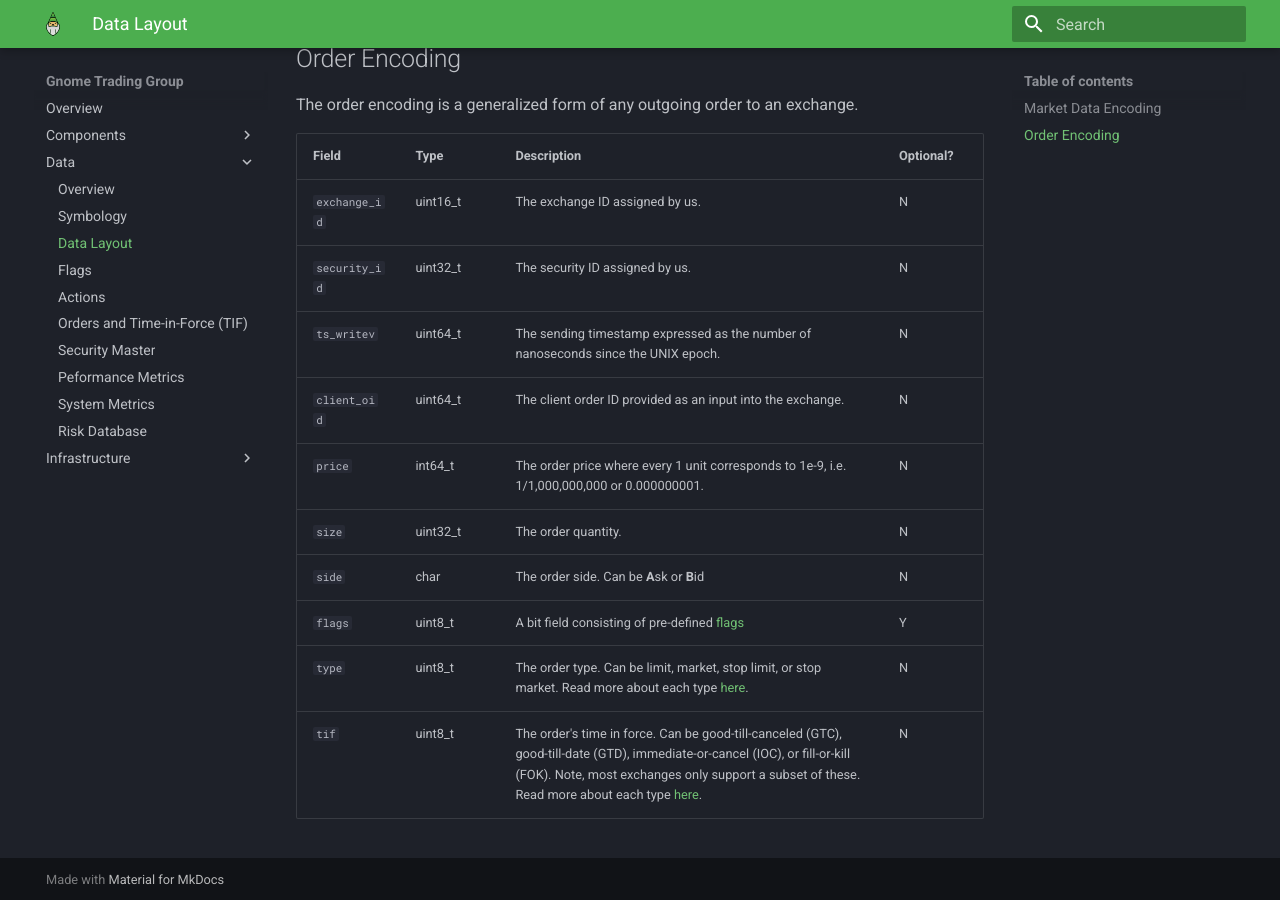
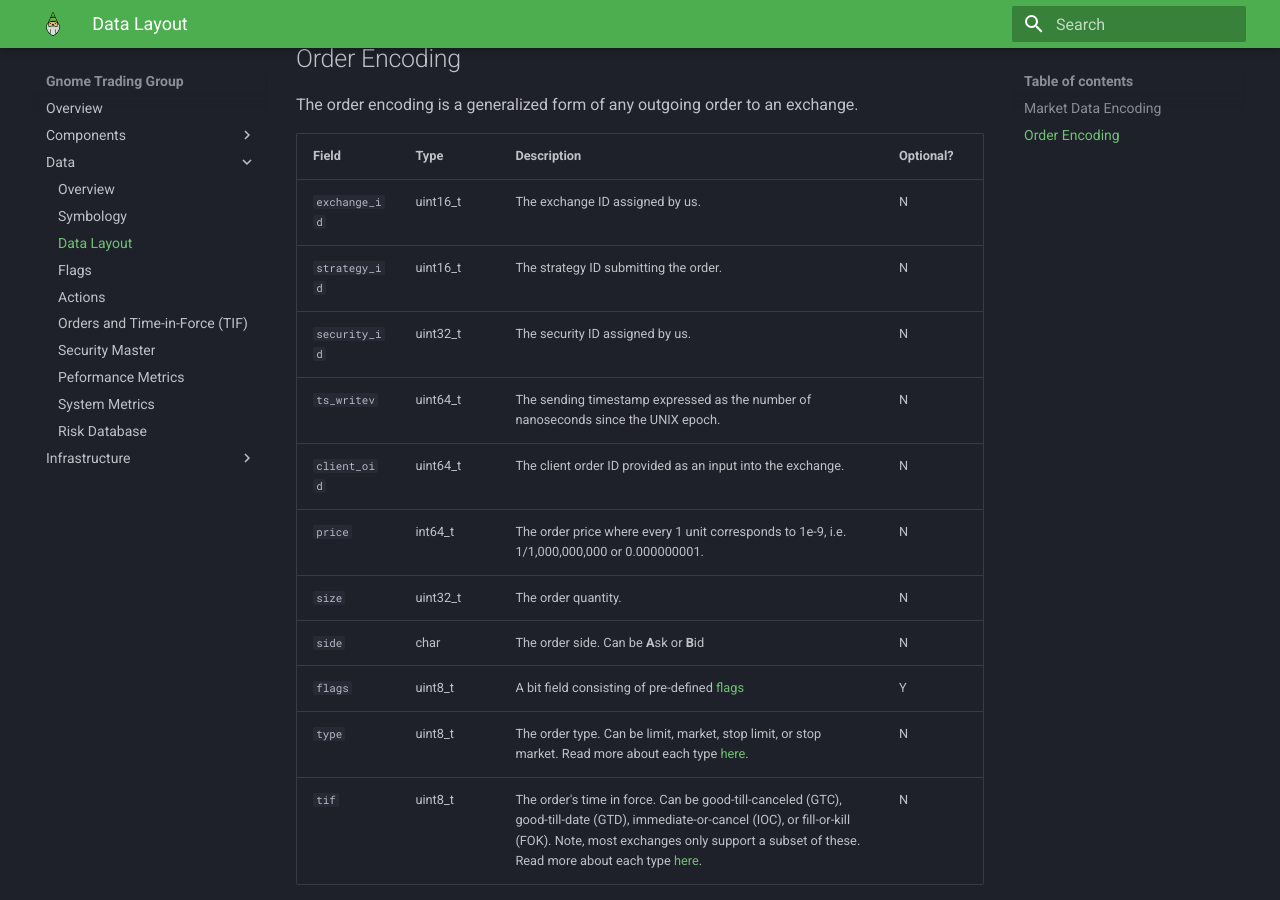
Before and after one commit to gnome-trading-group/docs, an MkDocs documentation site: the page built from docs/data/2-layout.md, in a window 1280 px wide and 900 px high, scrolled down 1262 px. Built offline with MkDocs 1.6.1 and Material for MkDocs 9.7.7, drawn with Linux system fonts in a browser that asks for light colours.

Commit message:
Add strategy ID to the order layout

```diff
--- a/docs/data/2-layout.md
+++ b/docs/data/2-layout.md
@@ -31,6 +31,7 @@ The order encoding is a generalized form of any outgoing order to an exchange.
 |Field|Type|Description|Optional?|
 |-----|----|-----------|--------|
 |`exchange_id`|uint16_t|The exchange ID assigned by us.|N|
+|`strategy_id`|uint16_t|The strategy ID submitting the order.|N|
 |`security_id`|uint32_t|The security ID assigned by us.|N|
 |`ts_writev`|uint64_t|The sending timestamp expressed as the number of nanoseconds since the UNIX epoch.|N|
 |`client_oid`|uint64_t|The client order ID provided as an input into the exchange.|N|
```
